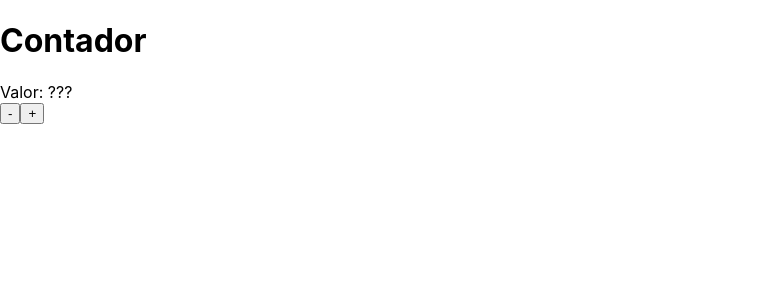
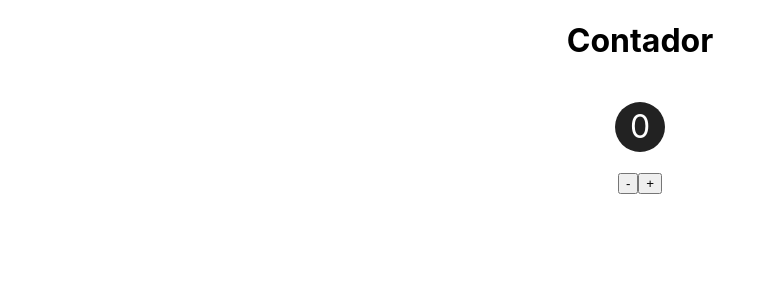
Before and after one commit to lucasrmagalhaes/react_next-cod3r, a Next.js app in the folder exercicios/: page /estado/contador in a window 1280 px wide. Shown: the top 300 px of the page, without its empty margins (0-776 px from the left). Built offline with nearby package versions, Linux system fonts and the light colour scheme.

Commit message:
Desafio Contador - Resposta

```diff
--- /dev/null
+++ b/exercicios/components/ContadorDisplay.jsx
@@ -0,0 +1,18 @@
+export default function ContadorDisplay(props) {
+    return (
+        <div style={{
+            display: "flex",
+            justifyContent: "center",
+            alignItems: "center",
+            height: "50px",
+            width: "50px",
+            borderRadius: "25px",
+            backgroundColor: "#222",
+            color: "#fff",
+            fontSize: "2rem",
+            margin: "20px",
+        }}>
+            {props.numero}
+        </div>
+    )
+}
--- a/exercicios/pages/estado/contador.jsx
+++ b/exercicios/pages/estado/contador.jsx
@@ -1,10 +1,25 @@
+import { useState } from "react"
+import ContadorDisplay from "../../components/ContadorDisplay"
+
 export default function contador() {
+    const [numero, setNumero] = useState(0)
+
+    const dec = () => setNumero(numero - 1)
+    const inc = () => setNumero(numero + 1)
+
     return (
-        <div>
+        <div style={{
+            display: "flex",
+            justifyContent: "center",
+            alignItems: "center",
+            flexDirection: "column",
+        }}>
             <h1>Contador</h1>
-            <div>Valor: ???</div>
-            <button>-</button>
-            <button>+</button>
+            <ContadorDisplay numero={numero} />
+            <div>
+                <button onClick={dec}>-</button>
+                <button onClick={inc}>+</button>
+            </div>
         </div>
     )
 }
```
